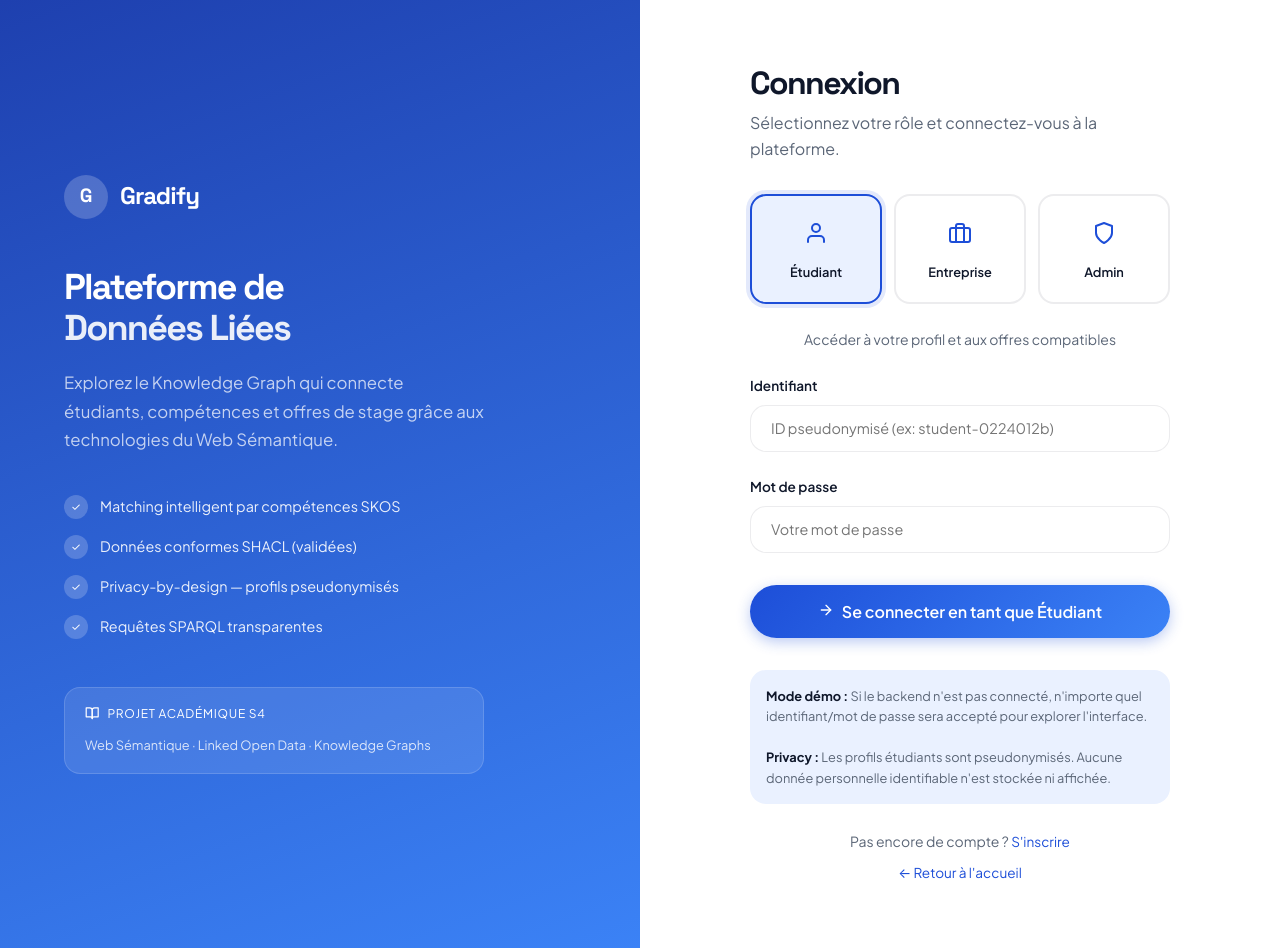
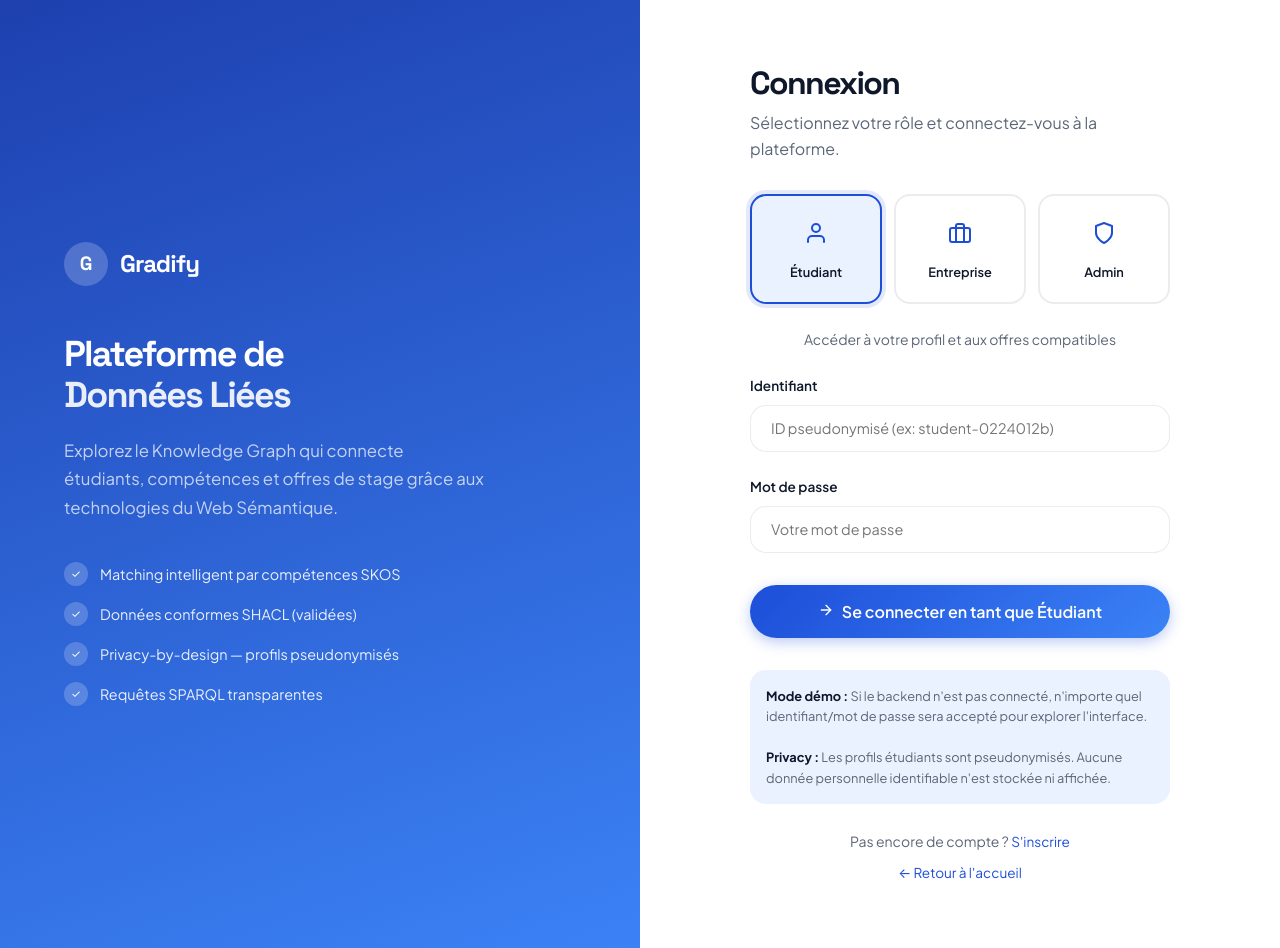
Before and after one commit to ilyasboussemid/GradifyWebApp, a React (Vite) app in the folder frontend/: page /login in a window 1280 px wide. Built offline with nearby package versions, Linux system fonts and the light colour scheme.

Commit message:
fix: remove Projet Academique S4 block from login page

```diff
--- a/frontend/src/pages/Login.jsx
+++ b/frontend/src/pages/Login.jsx
@@ -120,23 +120,6 @@ export default function Login() {
               </div>
             ))}
           </div>
-          <div style={{
-            marginTop: '3rem',
-            padding: '1rem 1.25rem',
-            background: 'rgba(255,255,255,0.1)',
-            borderRadius: 'var(--radius-md)',
-            border: '1px solid rgba(255,255,255,0.15)',
-          }}>
-            <div style={{ display: 'flex', alignItems: 'center', gap: '0.5rem', marginBottom: '0.5rem' }}>
-              <FiBookOpen style={{ fontSize: '0.9rem' }} />
-              <span style={{ fontSize: '0.75rem', textTransform: 'uppercase', letterSpacing: '0.06em' }}>
-                Projet Académique S4
-              </span>
-            </div>
-            <span style={{ fontSize: '0.8rem', opacity: 0.8 }}>
-              Web Sémantique · Linked Open Data · Knowledge Graphs
-            </span>
-          </div>
         </div>
       </div>
       <div className="login-form-side">
```
